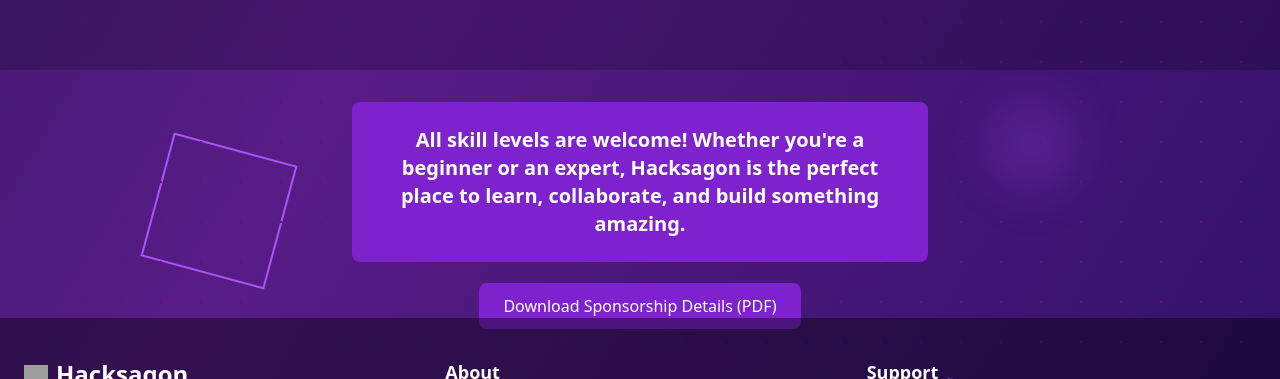
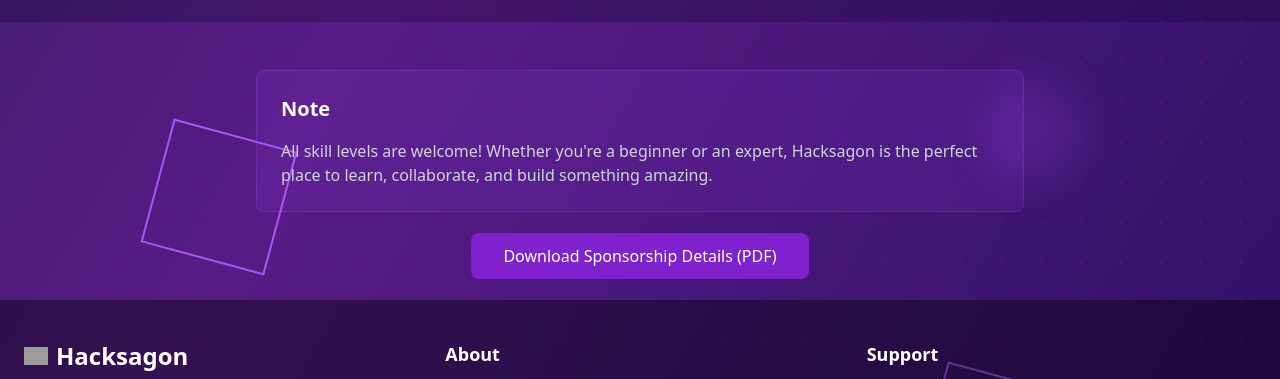
Before and after one commit to AdityaKrSingh26/Hacksagon, a React (Vite) app: page /sponsors in a window 1280 px wide. Shown: the part 1539-1918 px from the top of the page. Built offline with nearby package versions, Linux system fonts and the light colour scheme; grey boxes are pictures that could not be loaded.

Commit message:
sponsor-page-alignment

```diff
--- a/src/components/SponsorsSection.tsx
+++ b/src/components/SponsorsSection.tsx
@@ -131,29 +131,28 @@
       })}
     </div>
   </div>
-  <br></br>
-  <br></br>
+
 </div>
 
-{/* Rectangle Block */}
-{/* Rectangle Block */}
-<div className="text-center py-8 flex justify-center items-center">
-  <div className="max-w-xl bg-purple-700 text-white p-6 rounded-lg text-center">
-    <p className="text-lg md:text-xl font-semibold">
-      All skill levels are welcome! Whether you're a beginner or an expert, Hacksagon is the perfect place to learn, collaborate, and build something amazing.
-    </p>
-  </div>
-</div>
 
-{/* Ensure the parent section has a consistent background */}
-<div className="text-center">
+<div className="max-w-3xl mx-auto">
+<div className="mt-12 p-6 bg-purple-500/10 rounded-lg border border-purple-500/20">
+          <h3 className="text-xl font-semibold mb-4">Note</h3>
+          <p className="text-gray-300">
+            All skill levels are welcome! Whether you're a beginner or an expert, Hacksagon is the perfect place to learn,
+            collaborate, and build something amazing.
+          </p>
+        </div>
+
+<div className="text-center mb-8 mt-8">
   <a
     href="https://jmp.sh/s/o6VvHQDkD5p3XuOTa9kl"
     download
-    className="bg-purple-700 text-white px-6 py-3 rounded-lg hover:bg-purple-500 transition-colors"
+    className="bg-purple-700 text-white px-8 py-3 rounded-lg hover:bg-purple-500 transition-colors"
   >
     Download Sponsorship Details (PDF)
   </a>
+</div>
 </div>
 <style>{`
   @keyframes float {
```
